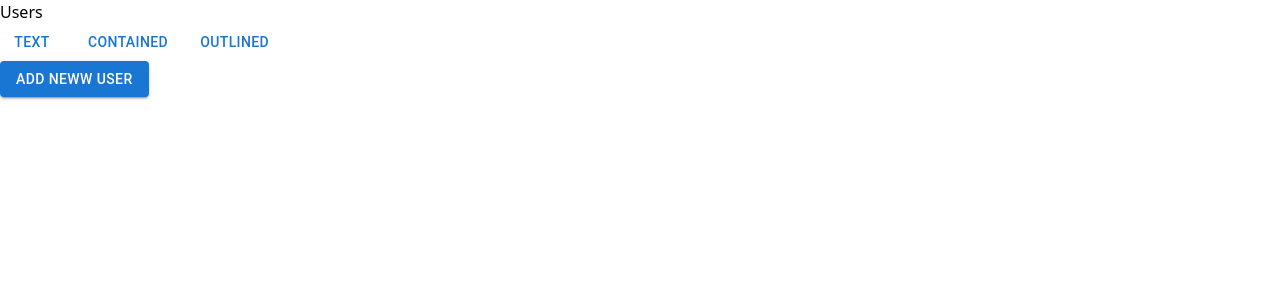
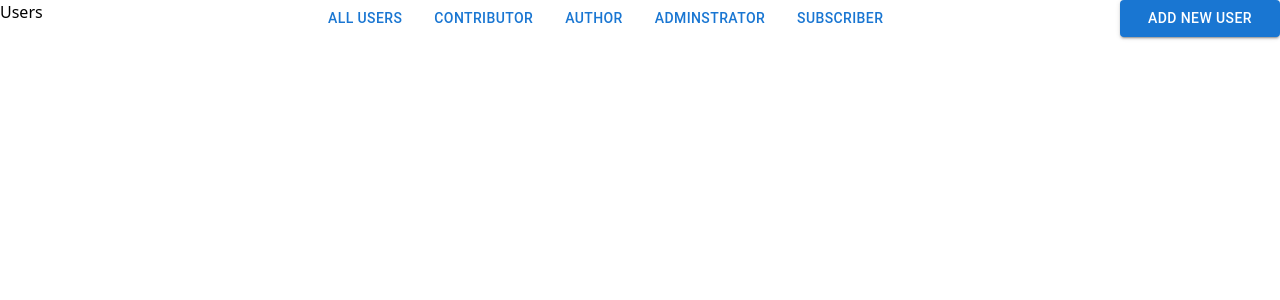
Before and after one commit to darwanceyhan/UsersTask, a React (Create React App) app in the folder my-app/: page / in a window 1280 px wide. Shown: the top 300 px of the page. Built offline with nearby package versions, Linux system fonts and the light colour scheme.

Commit message:
update navbar and change the style

```diff
--- a/my-app/package.json
+++ b/my-app/package.json
@@ -5,6 +5,7 @@
   "dependencies": {
     "@emotion/react": "^11.10.8",
     "@emotion/styled": "^11.10.8",
+    "@mui/icons-material": "^5.11.16",
     "@mui/material": "^5.12.2",
     "@testing-library/jest-dom": "^5.16.5",
     "@testing-library/react": "^13.4.0",
--- a/my-app/src/App.tsx
+++ b/my-app/src/App.tsx
@@ -8,13 +8,16 @@ function App() {
         <div className="basis-1/4">Users</div>
         <div className="basis-1/2">
           <Stack spacing={2} direction="row">
-            <Button variant="text">Text</Button>
-            <Button variant="text">Contained</Button>
-            <Button variant="text">Outlined</Button>
+            <Button variant="text">All Users</Button>
+            <Button variant="text">Contributor</Button>
+            <Button variant="text">Author</Button>
+            <Button variant="text">Adminstrator</Button>
+            <Button variant="text">Subscriber</Button>
           </Stack>
         </div>
-        <div className="basis-1/4">
-          <Button variant="contained">Add Neww User</Button>
+        <div className="basis-1/4 grid grid-cols-2">
+          <div></div>
+          <Button variant="contained">Add New User</Button>
         </div>
       </div>
     </div>
--- a/my-app/tailwind.config.js
+++ b/my-app/tailwind.config.js
@@ -1,6 +1,6 @@
 /** @type {import('tailwindcss').Config} */
 module.exports = {
-  content: [],
+  content: ["./src/**/*.{js,jsx,ts,tsx}"],
   theme: {
     extend: {},
   },
```
Also changed, not shown: 1 other file (tests, documents, lock files or other folders).
